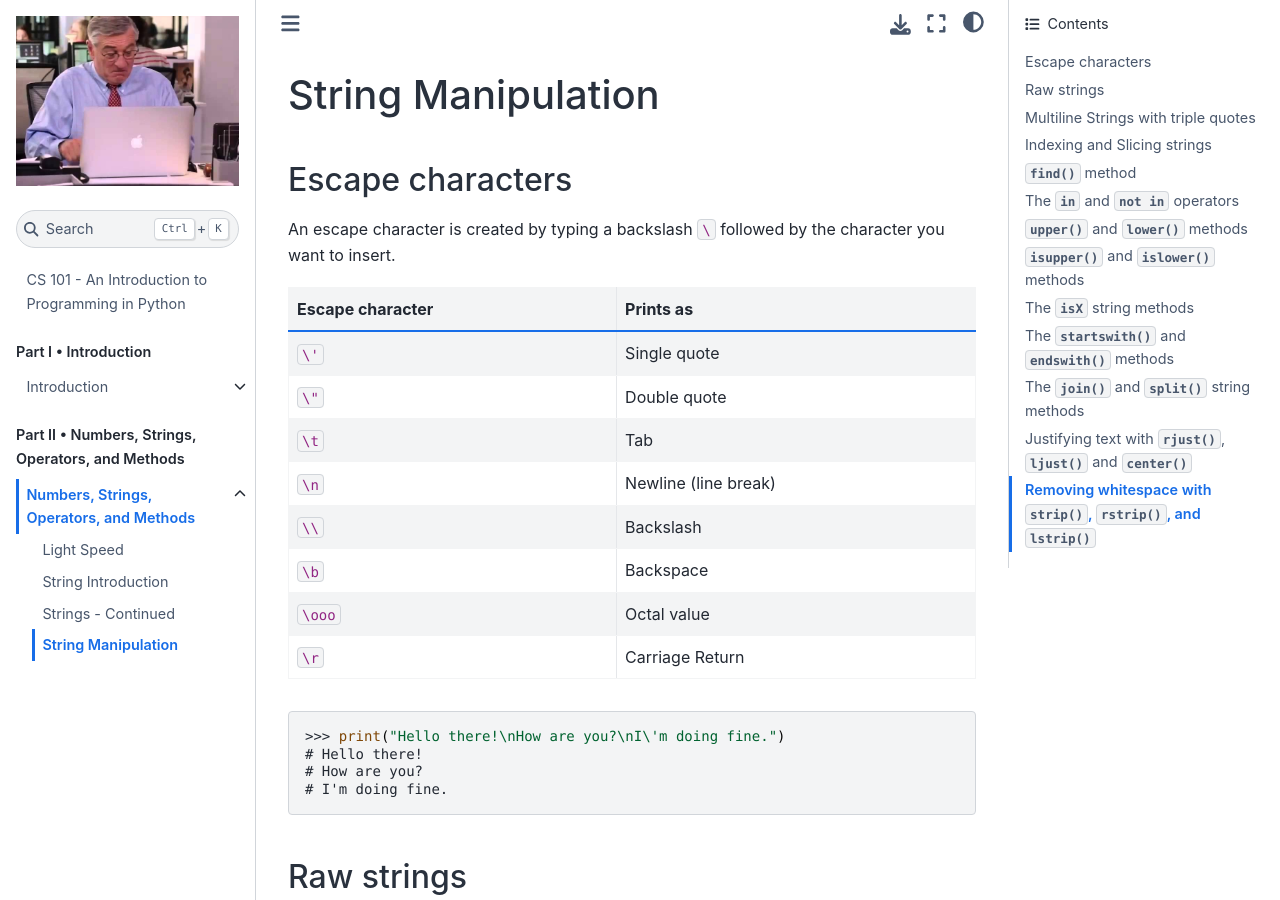
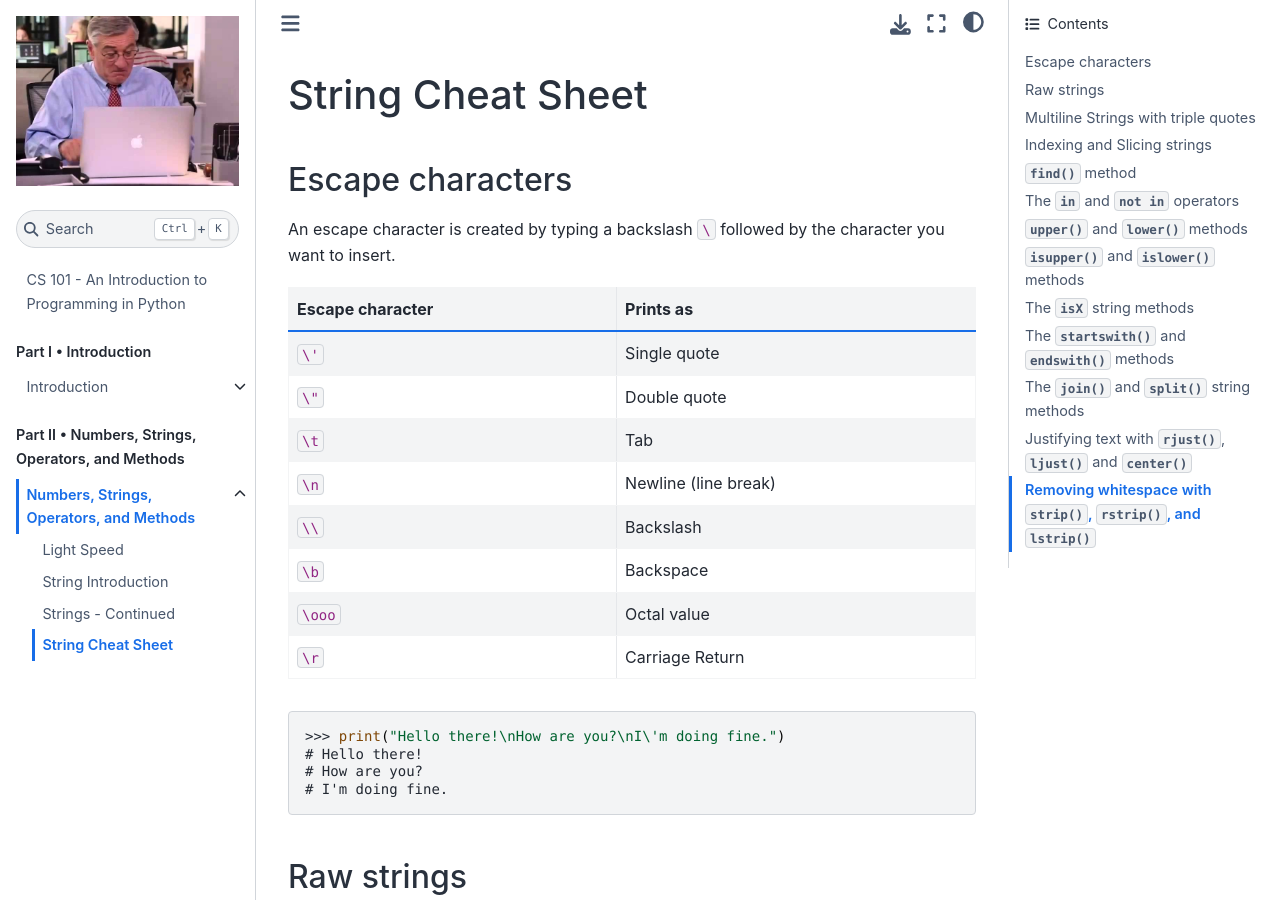
Before and after one commit to the-intern/cs101, a Jupyter Book: the page built from book/part-ii/string-cheat-sheet.md, in a window 1280 px wide and 900 px high. Built offline with Jupyter Book 1.0.4 settings and Sphinx 7.4.7 and the Sphinx Book theme 1.1.4, drawn with Linux system fonts in a browser that asks for light colours.

Commit message:
change title to string cheat sheet

```diff
--- a/book/_toc.yml
+++ b/book/_toc.yml
@@ -26,7 +26,7 @@ parts:
           - file: part-ii/light-speed
           - file: part-ii/strings-i
           - file: part-ii/strings-cont
-          - file: part-ii/strings-cheat-sheet
+          - file: part-ii/string-cheat-sheet
 
   # - caption: Addenda
   #   numbered: false
--- a/book/part-ii/strings-cheat-sheet.md
+++ b/book/part-ii/string-cheat-sheet.md
@@ -1,4 +1,4 @@
-# String Manipulation
+# String Cheat Sheet
 
 ## Escape characters
 
@@ -176,10 +176,10 @@ Returns `True` or `False` after evaluating if a string is in upper or lower case
 
 ## The `isX` string methods
 
-| Method      | Description                                                                                                                    |
-| ----------- | ------------------------------------------------------------------------------------------------------------------------------ |
+| Method        | Description                                                                                                                    |
+| ------------- | ------------------------------------------------------------------------------------------------------------------------------ |
 | `isalpha()`   | returns `True` if the string consists only of letters.                                                                         |
-| `isalnum()`  | returns `True` if the string consists only of letters and numbers.                                                             |
+| `isalnum()`   | returns `True` if the string consists only of letters and numbers.                                                             |
 | `isdecimal()` | returns `True` if the string consists only of numbers.                                                                         |
 | `isspace()`   | returns `True` if the string consists only of spaces, tabs, and new-lines.                                                     |
 | `istitle()`   | returns `True` if the string consists only of words that begin with an uppercase letter followed by only lowercase characters. |
```
